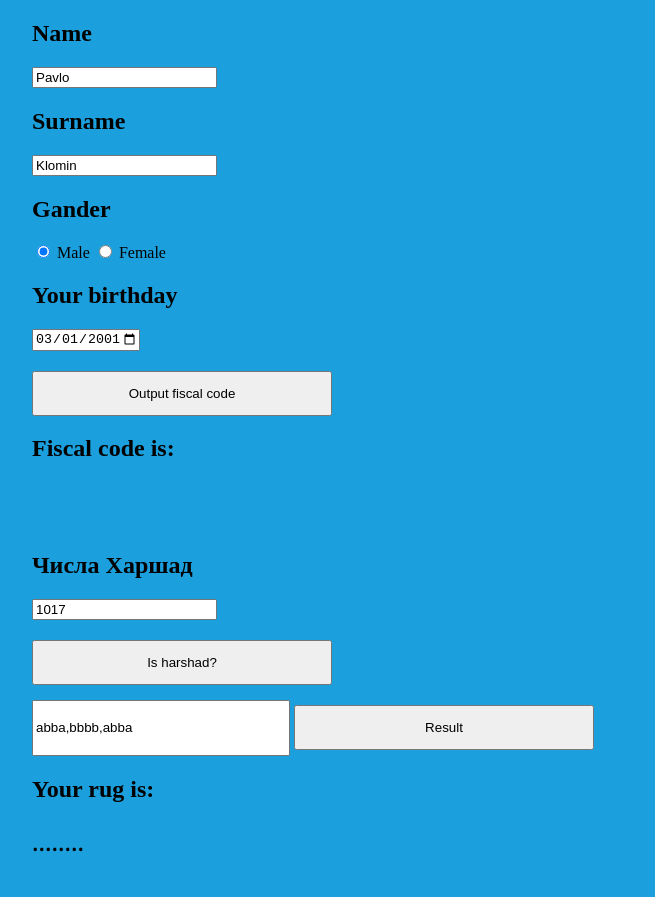
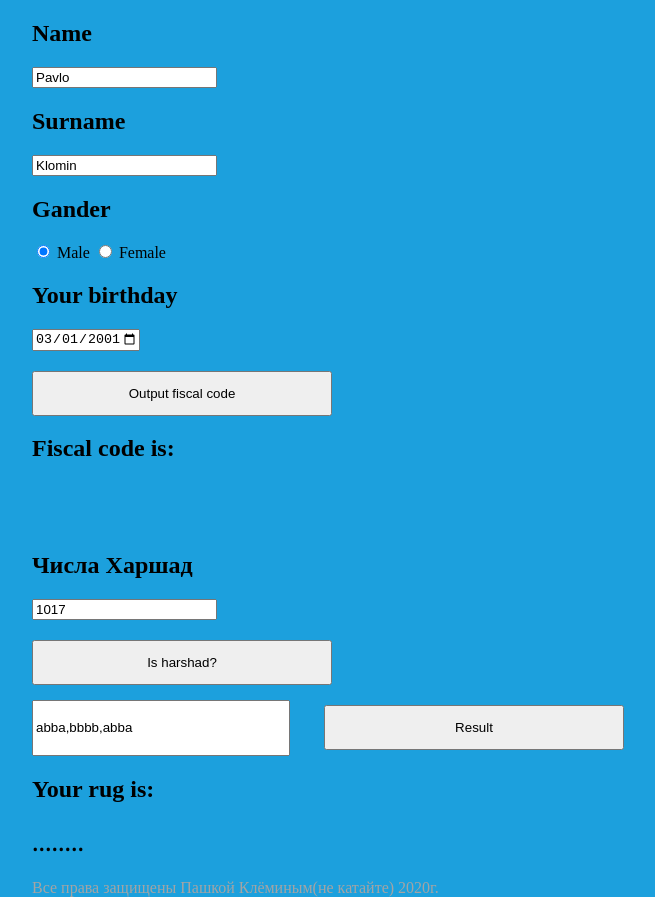
Before and after one commit to pavloklomin/Web, a plain HTML site: page Lab_5/index.html in a window 1280 px wide. Shown: the whole page, without its empty margins (160-815 px from the left). Before the commit the page ends 859 px from the top, so only its background shows below. Drawn offline with Linux system fonts and the light colour scheme.

Commit message:
Lab1 add and fix micro bug

```diff
--- a/Lab_5/css/style.css
+++ b/Lab_5/css/style.css
@@ -38,3 +38,12 @@ output{
   width: 250px;
   height: 50px;
 }
+#Result_3{
+  margin-left: 30px;
+}
+footer
+{
+	color:#A4A4A4;
+	margin-top: 20px;
+	left: 0; bottom: 0;
+}
--- a/Lab_5/index.html
+++ b/Lab_5/index.html
@@ -51,11 +51,14 @@
 	<section id='task-3'>
 
 		<input type="text" id="rugInput" value= "abba,bbbb,abba"/>
-		<button onclick="Rug_function()" >Result</button>
+		<button id='Result_3'onclick="Rug_function()" >Result</button>
 		<div class="output">
 			<h2>Your rug is:</h2>
 			<output id="rugRes">........</output>
 		</div>
 	</section>
+	<footer>
+		Все права защищены Пашкой Клёминым(не катайте) 2020г.
+	</footer>
 </body>
 </html>
```
Also changed, not shown: 2 other files.
